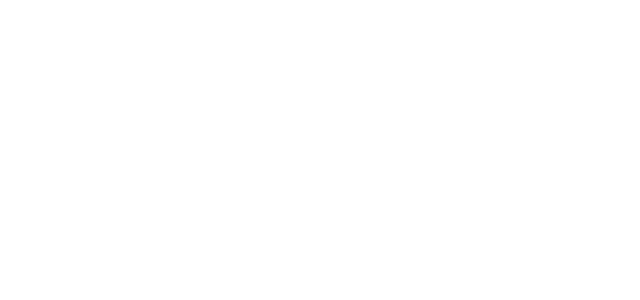
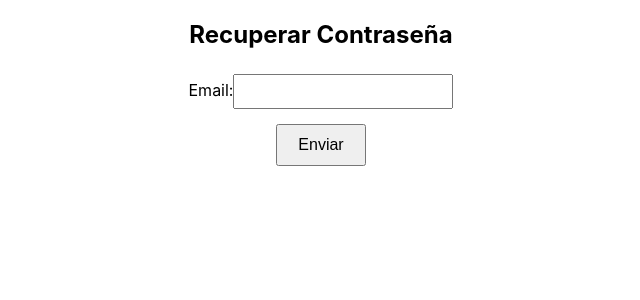
Before and after one commit to JainySanchez/devsec-project, a React (Create React App) app: page /password-recovery in a window 1280 px wide. Shown: the top 300 px of the page, without its empty margins (319-959 px from the left). Built offline with nearby package versions, Linux system fonts and the light colour scheme.

Commit message:
Add Password Recovery page

```diff
--- a/src/App.js
+++ b/src/App.js
@@ -4,6 +4,7 @@
 import Login from './Login';
 import Welcome from './Welcome';
 import Register from './Register';
+import PasswordRecovery from './PasswordRecovery'; // Importa el componente de recuperación de contraseña
 
 function App() {
   const [isLoggedIn, setIsLoggedIn] = useState(false);
@@ -21,6 +22,11 @@
     console.log('Registrando usuario con email:', email, 'y password:', password);
   };
 
+  const handlePasswordRecovery = (email) => {
+    // Aquí puedes añadir la lógica para enviar el correo de recuperación de contraseña
+    console.log('Solicitando recuperación de contraseña para el email:', email);
+  };
+
   return (
     <div className="App">
       <Router>
@@ -31,6 +37,9 @@
           <Route exact path="/register">
             <Register onRegister={handleRegister} />
           </Route>
+          <Route exact path="/password-recovery"> {/* Nueva ruta para la página de recuperación de contraseña */}
+            <PasswordRecovery onPasswordRecovery={handlePasswordRecovery} /> {/* Pasa la función handlePasswordRecovery */}
+          </Route>
         </Switch>
       </Router>
     </div>
--- /dev/null
+++ b/src/PasswordRecovery.js
@@ -0,0 +1,31 @@
+import React, { useState } from 'react';
+
+const PasswordRecovery = ({ onPasswordRecovery }) => {
+  const [email, setEmail] = useState('');
+
+  const handleSubmit = (e) => {
+    e.preventDefault();
+    // Aquí puedes añadir la lógica para recuperar la contraseña
+    onPasswordRecovery(email);
+  };
+
+  return (
+    <div>
+      <h2>Recuperar Contraseña</h2>
+      <form onSubmit={handleSubmit}>
+        <div>
+          <label>Email:</label>
+          <input
+            type="email"
+            value={email}
+            onChange={(e) => setEmail(e.target.value)}
+            required
+          />
+        </div>
+        <button type="submit">Enviar</button>
+      </form>
+    </div>
+  );
+};
+
+export default PasswordRecovery;
```
